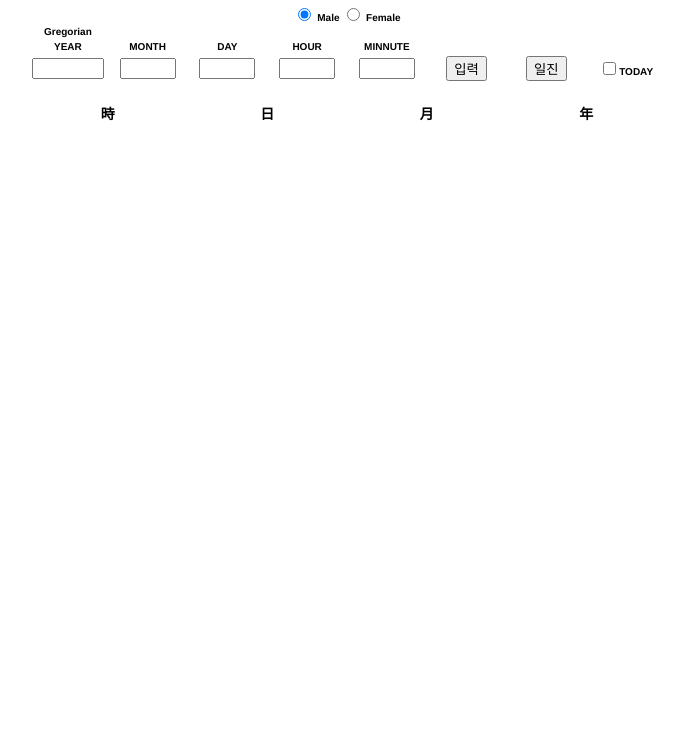
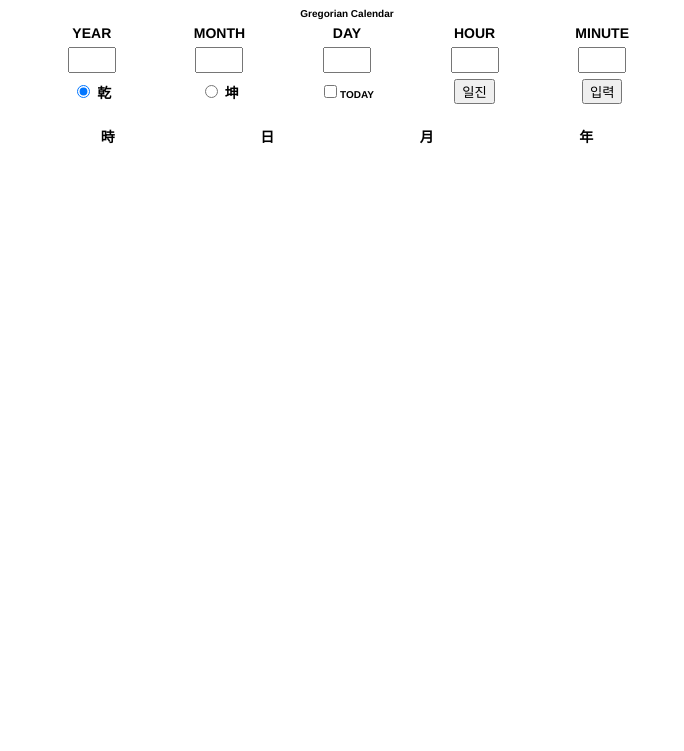
Before and after one commit to ZachNK/karma, a plain HTML site: page index.html in a window 1280 px wide. Shown: the part 64-815 px from the top of the page, without its empty margins (293-977 px from the left). Drawn offline with nearby package versions, Linux system fonts and the light colour scheme.

Commit message:
Update index.html

```diff
--- a/index.html
+++ b/index.html
@@ -9,36 +9,51 @@
 <body>
     <h1>Know Your Karma</h1>
     <h2>
-        <div>
+        <!-- <div>
             <input type="radio" id="Choice1" name="sex" value="male" checked>
             <label for="Choice1">Male</label>
             <input type="radio" id="Choice2" name="sex" value="female">
             <label for="Choice2">Female</label>
-        </div>
+        </div> -->
         <!-- <input type="datetime-local" id="msg"> -->
         <table class="input_date">
+            <thead>
+                <tr>
+                    <th></th><th colspan="3" style="font-size: 10px; text-align: center;">Gregorian Calendar</th><th></th>
+                </tr>
+            </thead>
             <tbody>
-                <thead>
-                    <tr>
-                        <td>Gregorian</td>
-                    </tr>
-                </thead>
                 <tr>
-                    <td>YEAR</td><td>MONTH</td><td>DAY</td><td>HOUR</td><td>MINNUTE</td>
+                    <td style="font-size: 14px; text-align:center; width:70px; height:20px;">YEAR</td>
+                    <td style="font-size: 14px; text-align:center; width:70px; height:20px;">MONTH</td>
+                    <td style="font-size: 14px; text-align:center; width:70px; height:20px;">DAY</td>
+                    <td style="font-size: 14px; text-align:center; width:70px; height:20px;">HOUR</td>
+                    <td style="font-size: 14px; text-align:center; width:70px; height:20px;">MINUTE</td>
                 </tr>
                 <tr>
-                    <td><input type="number" min="1" max="9999" id="year_msg" /></td>
-                    <td><input type="number" min="1" max="12" id="month_msg" /></td>
-                    <td><input type="number" min="1" max="31" id="day_msg" /></td>
-                    <td><input type="number" min="0" max="23" id="hour_msg" /></td>
-                    <td><input type="number" min="0" max="59" id="min_msg"/></td>
-                    <td><button onclick="Fortune_img()">입력</button></td>
-                    <td><button onclick="Fortune_img_Today()">일진</button></td>
-                    <td><input type="checkbox" id="today_check" onclick="is_checked()"/>TODAY</td>
+                    <td><input type="number" min="1" max="9999" id="year_msg" style="text-align:center; width:40px; height:20px;"/></td>
+                    <td><input type="number" min="1" max="12" id="month_msg" style="text-align:center; width:40px; height:20px;"/></td>
+                    <td><input type="number" min="1" max="31" id="day_msg" style="text-align:center; width:40px; height:20px;"/></td>
+                    <td><input type="number" min="0" max="23" id="hour_msg" style="text-align:center; width:40px; height:20px;"/></td>
+                    <td><input type="number" min="0" max="59" id="min_msg" style="text-align:center; width:40px; height:20px;"/></td>
+                </tr>
+                <tr>
+                </tr>
+                <tr>
+                    <td style="font-size: 14px;">
+                        <input type="radio" id="Choice1" name="sex" value="male" checked>
+                        <label for="Choice1">乾</label>
+                    </td>
+                    <td style="font-size: 14px;">
+                        <input type="radio" id="Choice2" name="sex" value="female">
+                        <label for="Choice2">坤</label>
+                    </td>
+                    <td style="font-size: 10px;"><input type="checkbox" id="today_check" onclick="is_checked()"/>TODAY</td>
+                    <td style="font-size: 14px;"><button onclick="Fortune_img_Today()">일진</button></td>
+                    <td style="font-size: 14px;"><button onclick="Fortune_img()">입력</button></td>
                 </tr>
             </tbody>
         </table>
-
     </h2>
 
     <h3>
```
